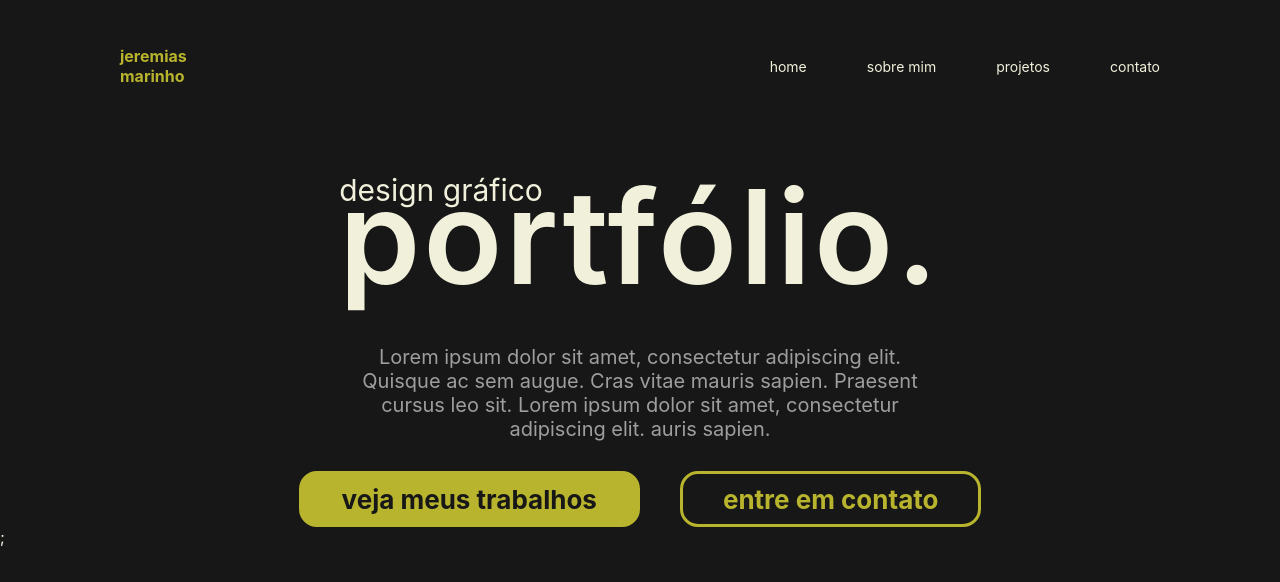
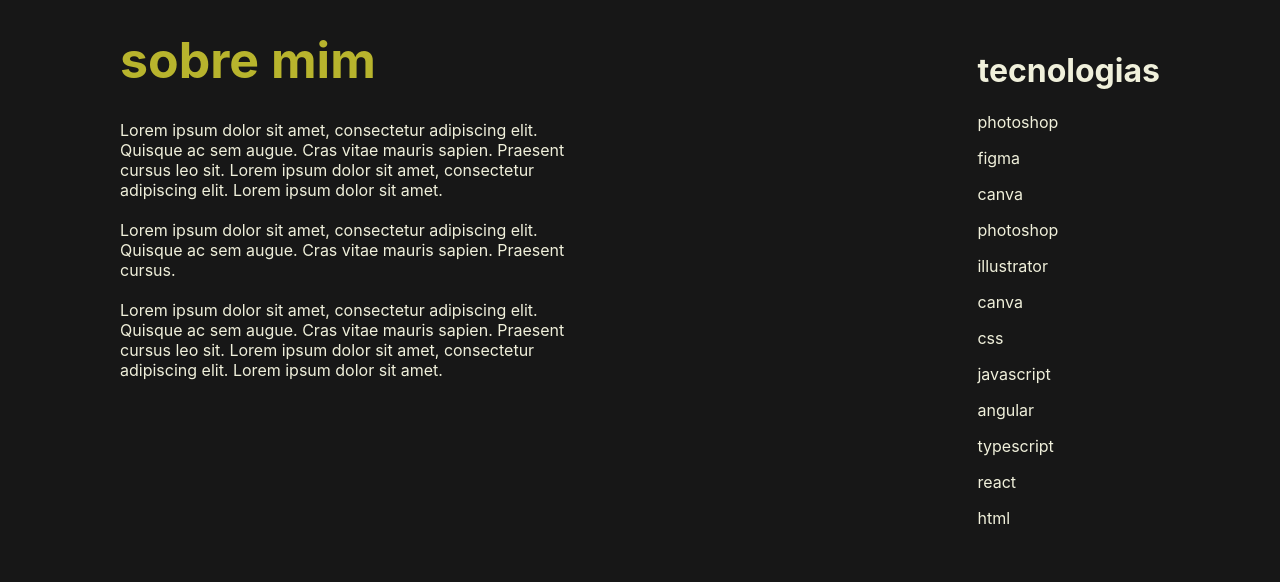
Before and after one commit to jeremiasvictor/portfolio, a React (Create React App) app: page / in a window 1280 px wide. Shown: the top 582 px of the page. Built offline with nearby package versions, Linux system fonts and the light colour scheme; a web font is replaced by a local one.

Commit message:
begins aboutAndTecnologies page

```diff
--- a/src/App.js
+++ b/src/App.js
@@ -2,12 +2,13 @@ import React from "react";
 import styles from "./App.module.css";
 
 import Home from "./pages/home/Home";
-import Project from "./pages/project/Project";
+import AboutAndTecnologies from "./pages/aboutAndTecnologies/AboutAndTecnologies";
 
 function App() {
   return (
     <>
-      <Home />;{/* <Project /> */}
+      {/* <Home />; */}
+      <AboutAndTecnologies />
     </>
   );
 }
--- a/src/App.module.css
+++ b/src/App.module.css
@@ -3,4 +3,5 @@ body {
   background-color: #171717;
   color: #f0f0db;
   cursor: default;
+  padding: 30px 120px;
 }
--- /dev/null
+++ b/src/pages/aboutAndTecnologies/AboutAndTecnologies.js
@@ -0,0 +1,52 @@
+import styles from "./AboutAndTecnologies.module.css";
+
+function About() {
+  return (
+    <div className={styles.aboutAndTecnologiesContainer}>
+      <div className={styles.aboutGroup}>
+        <h1 className={styles.aboutTitle}>sobre mim</h1>
+        <div className={styles.aboutTextGroup}>
+          <p>
+            Lorem ipsum dolor sit amet, consectetur adipiscing elit. Quisque ac
+            sem augue. Cras vitae mauris sapien. Praesent cursus leo sit. Lorem
+            ipsum dolor sit amet, consectetur adipiscing elit. Lorem ipsum dolor
+            sit amet.
+          </p>
+          <p>
+            Lorem ipsum dolor sit amet, consectetur adipiscing elit. Quisque ac
+            sem augue. Cras vitae mauris sapien. Praesent cursus.
+          </p>
+          <p>
+            Lorem ipsum dolor sit amet, consectetur adipiscing elit. Quisque ac
+            sem augue. Cras vitae mauris sapien. Praesent cursus leo sit. Lorem
+            ipsum dolor sit amet, consectetur adipiscing elit. Lorem ipsum dolor
+            sit amet.
+          </p>
+        </div>
+      </div>
+      <div className={styles.tecnologiesGroup}>
+        <h1 className={styles.tecnologiesTitle}>tecnologias</h1>
+        <div className={styles.tecnologiesTagsGroups}>
+          <div className={styles.graphicDesignTags}>
+            <p>photoshop</p>
+            <p>figma</p>
+            <p>canva</p>
+            <p>photoshop</p>
+            <p>illustrator</p>
+            <p>canva</p>
+          </div>
+          <div className={styles.codingTags}>
+            <p>css</p>
+            <p>javascript</p>
+            <p>angular</p>
+            <p>typescript</p>
+            <p>react</p>
+            <p>html</p>
+          </div>
+        </div>
+      </div>
+    </div>
+  );
+}
+
+export default About;
--- /dev/null
+++ b/src/pages/aboutAndTecnologies/AboutAndTecnologies.module.css
@@ -0,0 +1,24 @@
+.aboutAndTecnologiesContainer {
+  display: flex;
+  justify-content: space-between;
+}
+
+.aboutTitle {
+  margin: 0;
+  font-size: 50px;
+  margin-bottom: 30px;
+  color: #b8b42d;
+}
+
+.aboutTextGroup {
+  display: flex;
+  flex-direction: column;
+  gap: 20px;
+  max-width: 460px;
+  font-size: 16px;
+  font-weight: 400;
+}
+
+.aboutTextGroup p {
+  margin: 0;
+}
--- a/src/pages/home/Home.module.css
+++ b/src/pages/home/Home.module.css
@@ -2,7 +2,6 @@
   display: flex;
   justify-content: space-between;
   align-items: center;
-  padding: 30px 120px;
 }
 
 .headerLogo {
--- a/src/pages/project/Project.js
+++ /dev/null
@@ -1,35 +0,0 @@
-import styles from "./Project.module.css";
-import { CiSquarePlus } from "react-icons/ci";
-
-function Project() {
-  return (
-    <div className={styles.projectContainer}>
-      <div className={styles.projectImage}>
-        <img src="/kurapika.jpg"></img>
-      </div>
-
-      <div className={styles.projectInfo}>
-        <h1 className={styles.projectTitle}>project name</h1>
-        <div className={styles.projectTagsGroup}>
-          <p className={styles.projectTag}>branding</p>
-          <p className={styles.projectTag}>social media</p>
-          <p className={styles.projectTag}>ux/ui</p>
-        </div>
-        <p className={styles.projectDescription}>
-          Lorem ipsum dolor sit amet, consectetur adipiscing elit. Quisque ac
-          sem augue. Cras vitae mauris sapien. Praesent cursus leo sit. Lorem
-          ipsum dolor sit amet, consectetur adipiscing elit. Lorem ipsum dolor
-          sit amet, consectetur adipiscing elit. Quisque ac sem augue. Cras
-          vitae mauris sapien. Praesent cursus leo sit. Lorem ipsum dolor sit
-          amet, consectetur adipiscing elit.
-        </p>
-        <div className={styles.discoverButton}>
-          <p className={styles.discoverButtonText}>discover more</p>
-          <CiSquarePlus className={styles.discoverButtonIcon} />
-        </div>
-      </div>
-    </div>
-  );
-}
-
-export default Project;
--- a/src/pages/project/Project.module.css
+++ /dev/null
@@ -1,88 +0,0 @@
-.projectContainer {
-  display: flex;
-  align-items: center;
-  justify-content: center;
-  gap: 80px;
-  height: 100vh;
-}
-
-.projectImage img {
-  width: 800px;
-  height: 500px;
-  border-radius: 30px;
-  object-fit: cover;
-}
-
-.projectInfo {
-  display: flex;
-  flex-direction: column;
-  align-items: flex-end;
-}
-
-.projectTitle {
-  margin: 0;
-  font-size: 90px;
-  font-weight: 550;
-  text-align: right;
-  line-height: 65px;
-  margin-bottom: 20px;
-}
-
-.projectTagsGroup {
-  display: inline-flex;
-  gap: 7px;
-  margin: 20px 0;
-}
-
-.projectTag {
-  color: #151313;
-  border: 3px solid #151313;
-  font-size: 18px;
-  font-weight: 600;
-  padding: 7px 22px;
-  border-radius: 25px;
-  margin: 0;
-}
-
-.projectDescription {
-  max-width: 500px;
-  text-align: right;
-  font-size: 14px;
-  font-weight: 400;
-  letter-spacing: 1px;
-  line-height: 22px;
-  margin-bottom: 24px;
-}
-
-.discoverButton {
-  display: inline-flex;
-  align-items: center;
-  gap: 12px;
-  cursor: pointer;
-  justify-content: center;
-  color: #ece9e9;
-  background-color: #151313;
-  padding: 12px 28px;
-  border-radius: 30px;
-  transition: all 0.3s ease;
-}
-
-.discoverButton:hover {
-  cursor: pointer;
-  transform: scale(1.05);
-  color: #ece9e9;
-  background-color: #000000;
-}
-
-.discoverButtonText {
-  margin: 0;
-  font-size: 20px;
-}
-
-.discoverButtonIcon {
-  width: 24px;
-  height: 24px;
-  stroke-width: 1px;
-  transform: translate(0px, 1px);
-  margin-right: -1.5px;
-}
```
